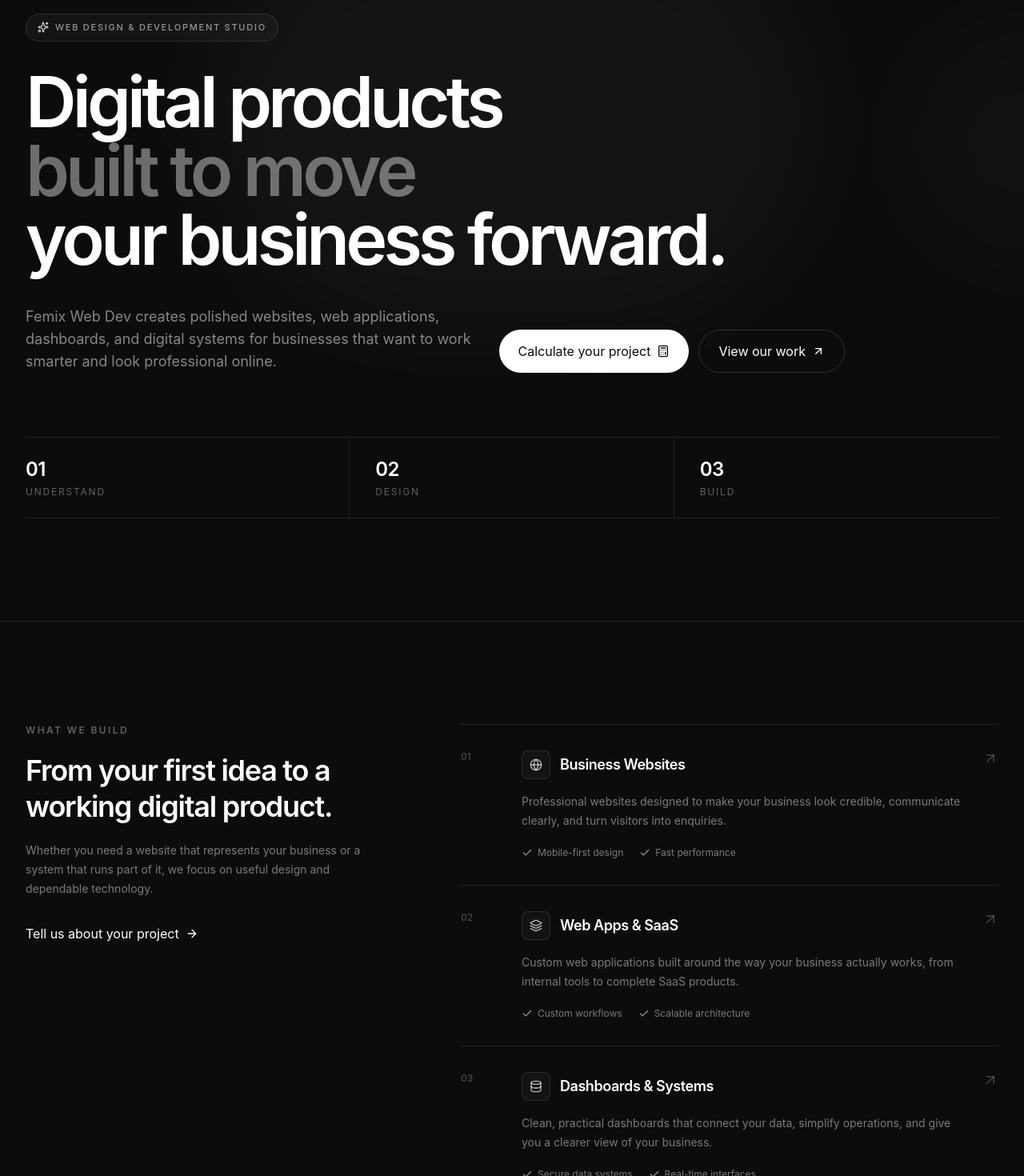
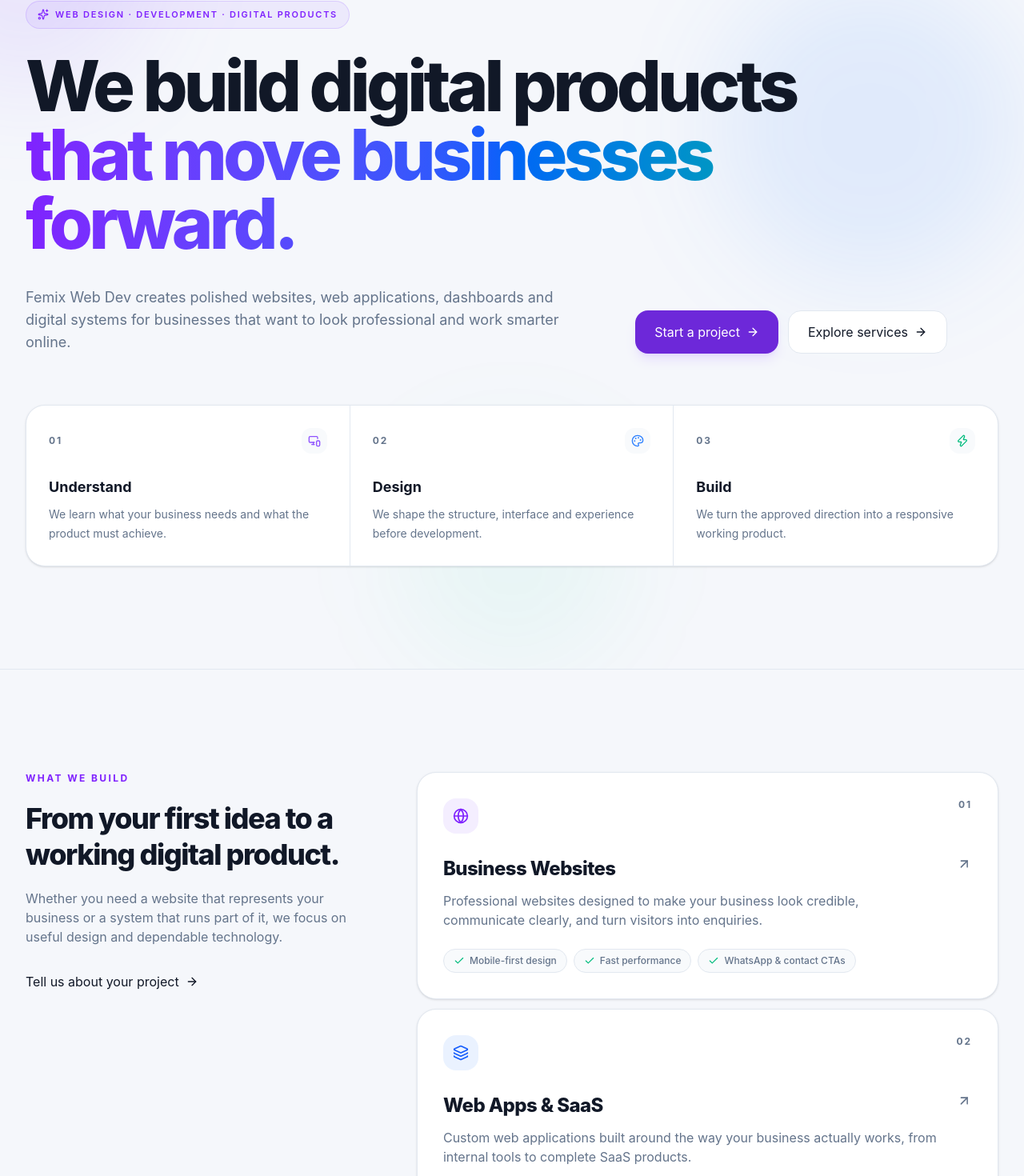
Before and after one commit to femixdigital/femix-web-dev, a React (Vite) app: page / in a window 1280 px wide. Shown: the part 184-1654 px from the top of the page at 80% size. Built offline with nearby package versions, Linux system fonts and the light colour scheme.

Commit message:
feat: redesign premium homepage

```diff
--- a/src/pages/Home.tsx
+++ b/src/pages/Home.tsx
@@ -4,200 +4,330 @@ import Pricing from '../components/Pricing';
 import {
   ArrowRight,
   ArrowUpRight,
-  Calculator,
   Check,
   Code2,
   Database,
   Globe,
   Layers3,
   MessageCircle,
+  MonitorSmartphone,
+  Palette,
   ShieldCheck,
   Sparkles,
+  Zap,
 } from 'lucide-react';
 
 const services = [
   {
     number: '01',
     icon: Globe,
+    accent: 'violet',
     title: 'Business Websites',
     description:
       'Professional websites designed to make your business look credible, communicate clearly, and turn visitors into enquiries.',
-    features: ['Mobile-first design', 'Fast performance'],
+    features: ['Mobile-first design', 'Fast performance', 'WhatsApp & contact CTAs'],
   },
   {
     number: '02',
     icon: Layers3,
+    accent: 'blue',
     title: 'Web Apps & SaaS',
     description:
       'Custom web applications built around the way your business actually works, from internal tools to complete SaaS products.',
-    features: ['Custom workflows', 'Scalable architecture'],
+    features: ['Custom workflows', 'Scalable architecture', 'User accounts'],
   },
   {
     number: '03',
     icon: Database,
+    accent: 'emerald',
     title: 'Dashboards & Systems',
     description:
       'Clean, practical dashboards that connect your data, simplify operations, and give you a clearer view of your business.',
-    features: ['Secure data systems', 'Real-time interfaces'],
+    features: ['Secure data systems', 'Admin dashboards', 'Real-time interfaces'],
+  },
+];
+
+const process = [
+  {
+    number: '01',
+    title: 'Understand',
+    description: 'We learn what your business needs and what the product must achieve.',
+  },
+  {
+    number: '02',
+    title: 'Design',
+    description: 'We shape the structure, interface and experience before development.',
+  },
+  {
+    number: '03',
+    title: 'Build',
+    description: 'We turn the approved direction into a responsive working product.',
   },
 ];
 
 const technologies = [
   { label: 'React', icon: Code2 },
-  { label: 'TypeScript', icon: Globe },
+  { label: 'TypeScript', icon: Code2 },
   { label: 'Supabase', icon: Database },
   { label: 'Tailwind CSS', icon: Layers3 },
 ];
 
 export const Home: React.FC = () => {
   return (
-    <div className="overflow-hidden bg-[#0c0c0b] text-white">
+    <div className="overflow-hidden bg-[var(--app-bg)] text-[var(--app-text)]">
       {/* Hero */}
-      <section className="relative border-b border-white/10">
-        <div className="pointer-events-none absolute inset-0">
-          <div className="absolute left-1/2 top-0 h-[520px] w-[760px] -translate-x-1/2 rounded-full bg-white/[0.035] blur-3xl" />
-          <div className="absolute -right-40 top-32 h-80 w-80 rounded-full bg-amber-100/[0.025] blur-3xl" />
+      <section className="relative border-b border-[var(--app-border)]">
+        <div className="pointer-events-none absolute inset-0 overflow-hidden">
+          <div className="absolute -left-32 -top-24 h-80 w-80 rounded-full bg-violet-500/10 blur-3xl" />
+          <div className="absolute right-0 top-20 h-96 w-96 rounded-full bg-blue-500/10 blur-3xl" />
+          <div className="absolute bottom-0 left-1/2 h-72 w-72 -translate-x-1/2 rounded-full bg-emerald-400/5 blur-3xl" />
         </div>
 
-        <div className="relative mx-auto max-w-7xl px-5 pb-24 pt-20 sm:px-8 sm:pb-28 sm:pt-28 lg:pb-32 lg:pt-32">
-          <div className="max-w-5xl">
-            <div className="mb-8 inline-flex items-center gap-2 rounded-full border border-white/10 bg-white/[0.035] px-3.5 py-2 text-[11px] font-medium uppercase tracking-[0.16em] text-white/55">
-              <Sparkles className="h-3.5 w-3.5 text-white/80" />
-              Web design & development studio
+        <div className="relative mx-auto max-w-7xl px-5 pb-20 pt-16 sm:px-8 sm:pb-28 sm:pt-24 lg:pb-32 lg:pt-28">
+          <div className="max-w-6xl">
+            <div className="mb-7 inline-flex items-center gap-2 rounded-full border border-violet-500/20 bg-violet-500/8 px-3.5 py-2 text-[11px] font-semibold uppercase tracking-[0.16em] text-violet-600 dark:text-violet-300">
+              <Sparkles className="h-3.5 w-3.5" />
+              Web design · Development · Digital products
             </div>
 
-            <h1 className="max-w-5xl text-5xl font-semibold leading-[0.98] tracking-[-0.055em] text-white sm:text-7xl lg:text-[88px]">
-              Digital products
-              <span className="block text-white/40">built to move</span>
-              your business forward.
+            <h1 className="max-w-6xl text-5xl font-extrabold leading-[0.98] tracking-[-0.055em] sm:text-7xl lg:text-[88px]">
+              We build digital products
+              <span className="block bg-gradient-to-r from-violet-600 via-blue-600 to-emerald-500 bg-clip-text text-transparent">
+                that move businesses forward.
+              </span>
             </h1>
 
-            <div className="mt-10 flex flex-col gap-8 sm:flex-row sm:items-end sm:justify-between">
-              <p className="max-w-xl text-base leading-7 text-white/50 sm:text-lg">
-                Femix Web Dev creates polished websites, web applications, dashboards,
-                and digital systems for businesses that want to work smarter and look
-                professional online.
+            <div className="mt-9 grid gap-8 lg:grid-cols-[1fr_auto] lg:items-end">
+              <p className="max-w-2xl text-base leading-7 text-[var(--app-muted)] sm:text-lg">
+                Femix Web Dev creates polished websites, web applications,
+                dashboards and digital systems for businesses that want to
+                look professional and work smarter online.
               </p>
 
-              <div className="flex shrink-0 flex-col gap-3 sm:flex-row">
+              <div className="flex flex-col gap-3 sm:flex-row">
                 <Link
                   to="/estimator"
-                  className="group flex items-center justify-center gap-2 rounded-full bg-white px-6 py-3.5 text-sm font-semibold text-[#0c0c0b] transition-transform hover:scale-[1.02]"
+                  className="group inline-flex items-center justify-center gap-2 rounded-2xl bg-[var(--app-brand)] px-6 py-3.5 text-sm font-bold text-white shadow-lg shadow-violet-500/15 transition hover:-translate-y-0.5 hover:shadow-xl"
                 >
-                  Calculate your project
-                  <Calculator className="h-4 w-4" />
+                  Start a project
+                  <ArrowRight className="h-4 w-4 transition-transform group-hover:translate-x-0.5" />
                 </Link>
 
-                <Link
-                  to="/portfolio"
-                  className="flex items-center justify-center gap-2 rounded-full border border-white/15 px-6 py-3.5 text-sm font-medium text-white transition-colors hover:border-white/30 hover:bg-white/5"
+                <a
+                  href="#services"
+                  className="inline-flex items-center justify-center gap-2 rounded-2xl border border-[var(--app-border)] bg-[var(--app-surface)] px-6 py-3.5 text-sm font-semibold text-[var(--app-text)] transition hover:border-violet-400/40 hover:bg-[var(--app-surface-2)]"
                 >
-                  View our work
-                  <ArrowUpRight className="h-4 w-4" />
-                </Link>
+                  Explore services
+                  <ArrowRight className="h-4 w-4" />
+                </a>
               </div>
             </div>
           </div>
 
-          <div className="mt-20 grid border-y border-white/10 sm:grid-cols-3">
-            <div className="border-b border-white/10 py-6 sm:border-b-0 sm:border-r sm:pr-8">
-              <p className="text-2xl font-semibold tracking-tight">01</p>
-              <p className="mt-1 text-xs uppercase tracking-[0.15em] text-white/35">
-                Understand
+          <div className="mt-16 grid overflow-hidden rounded-3xl border border-[var(--app-border)] bg-[var(--app-surface)] shadow-sm sm:grid-cols-3">
+            {process.map(({ number, title, description }, index) => (
+              <div
+                key={number}
+                className={`p-6 sm:p-7 ${
+                  index < process.length - 1
+                    ? 'border-b border-[var(--app-border)] sm:border-b-0 sm:border-r'
+                    : ''
+                }`}
+              >
+                <div className="flex items-center justify-between">
+                  <span className="text-xs font-bold tracking-[0.16em] text-[var(--app-muted)]">
+                    {number}
+                  </span>
+                  <div className="flex h-8 w-8 items-center justify-center rounded-xl bg-[var(--app-surface-2)]">
+                    {number === '01' && <MonitorSmartphone className="h-4 w-4 text-violet-500" />}
+                    {number === '02' && <Palette className="h-4 w-4 text-blue-500" />}
+                    {number === '03' && <Zap className="h-4 w-4 text-emerald-500" />}
+                  </div>
+                </div>
+                <h2 className="mt-7 text-lg font-bold">{title}</h2>
+                <p className="mt-2 text-sm leading-6 text-[var(--app-muted)]">
+                  {description}
                 </p>
               </div>
-            <div className="border-b border-white/10 py-6 sm:border-b-0 sm:px-8 sm:border-r">
-              <p className="text-2xl font-semibold tracking-tight">02</p>
-              <p className="mt-1 text-xs uppercase tracking-[0.15em] text-white/35">
-                Design
-              </p>
-            </div>
-            <div className="py-6 sm:pl-8">
-              <p className="text-2xl font-semibold tracking-tight">03</p>
-              <p className="mt-1 text-xs uppercase tracking-[0.15em] text-white/35">
-                Build
-              </p>
-            </div>
+            ))}
           </div>
         </div>
       </section>
 
       {/* Services */}
-      <section className="mx-auto max-w-7xl px-5 py-24 sm:px-8 sm:py-28 lg:py-32">
-        <div className="grid gap-12 lg:grid-cols-[0.8fr_1.2fr] lg:gap-24">
-          <div>
-            <p className="text-xs font-semibold uppercase tracking-[0.2em] text-white/35">
+      <section id="services" className="scroll-mt-24">
+        <div className="mx-auto max-w-7xl px-5 py-24 sm:px-8 sm:py-28 lg:py-32">
+          <div className="grid gap-12 lg:grid-cols-[0.72fr_1.28fr] lg:gap-20">
+            <div className="lg:sticky lg:top-28 lg:self-start">
+              <p className="text-xs font-bold uppercase tracking-[0.2em] text-violet-600 dark:text-violet-300">
                 What we build
               </p>
-            <h2 className="mt-5 max-w-md text-3xl font-semibold leading-tight tracking-[-0.035em] sm:text-4xl">
+
+              <h2 className="mt-5 max-w-md text-3xl font-extrabold leading-tight tracking-[-0.04em] sm:text-4xl">
                 From your first idea to a working digital product.
               </h2>
-            <p className="mt-5 max-w-md text-sm leading-6 text-white/45">
-              Whether you need a website that represents your business or a system
-              that runs part of it, we focus on useful design and dependable
-              technology.
+
+              <p className="mt-5 max-w-md text-sm leading-6 text-[var(--app-muted)] sm:text-base">
+                Whether you need a website that represents your business or a
+                system that runs part of it, we focus on useful design and
+                dependable technology.
               </p>
 
               <Link
                 to="/contact"
-              className="mt-8 inline-flex items-center gap-2 text-sm font-medium text-white transition-colors hover:text-white/65"
+                className="mt-8 inline-flex items-center gap-2 text-sm font-bold text-[var(--app-text)] transition hover:text-violet-600 dark:hover:text-violet-300"
               >
                 Tell us about your project
                 <ArrowRight className="h-4 w-4" />
               </Link>
             </div>
 
-          <div className="divide-y divide-white/10 border-y border-white/10">
-            {services.map(({ number, icon: Icon, title, description, features }) => (
-              <div
+            <div className="space-y-3">
+              {services.map(({ number, icon: Icon, accent, title, description, features }) => {
+                const accentClass =
+                  accent === 'violet'
+                    ? 'bg-violet-500/10 text-violet-600 dark:text-violet-300'
+                    : accent === 'blue'
+                      ? 'bg-blue-500/10 text-blue-600 dark:text-blue-300'
+                      : 'bg-emerald-500/10 text-emerald-600 dark:text-emerald-300';
+
+                return (
+                  <article
                     key={number}
-                className="group grid gap-6 py-8 sm:grid-cols-[52px_1fr_auto] sm:items-start sm:gap-6"
+                    className="group rounded-3xl border border-[var(--app-border)] bg-[var(--app-surface)] p-6 shadow-sm transition hover:-translate-y-0.5 hover:shadow-lg sm:p-8"
                   >
-                <span className="text-xs font-medium text-white/25">{number}</span>
-
-                <div>
-                  <div className="flex items-center gap-3">
-                    <div className="flex h-9 w-9 items-center justify-center rounded-lg border border-white/10 bg-white/[0.03] text-white/70">
-                      <Icon className="h-4 w-4" />
-                    </div>
-                    <h3 className="text-lg font-semibold tracking-tight">{title}</h3>
+                    <div className="flex items-start justify-between gap-5">
+                      <div className={`flex h-11 w-11 items-center justify-center rounded-2xl ${accentClass}`}>
+                        <Icon className="h-5 w-5" />
                       </div>
 
-                  <p className="mt-4 max-w-xl text-sm leading-6 text-white/45">
+                      <span className="text-xs font-bold tracking-[0.16em] text-[var(--app-muted)]">
+                        {number}
+                      </span>
+                    </div>
+
+                    <div className="mt-7 flex items-start justify-between gap-5">
+                      <div>
+                        <h3 className="text-xl font-extrabold tracking-tight sm:text-2xl">
+                          {title}
+                        </h3>
+
+                        <p className="mt-3 max-w-2xl text-sm leading-6 text-[var(--app-muted)] sm:text-base">
                           {description}
                         </p>
+                      </div>
 
-                  <div className="mt-5 flex flex-wrap gap-x-5 gap-y-2">
+                      <ArrowUpRight className="hidden h-5 w-5 text-[var(--app-muted)] transition group-hover:-translate-y-1 group-hover:translate-x-1 sm:block" />
+                    </div>
+
+                    <div className="mt-6 flex flex-wrap gap-2">
                       {features.map((feature) => (
                         <span
                           key={feature}
-                        className="flex items-center gap-1.5 text-xs text-white/45"
+                          className="inline-flex items-center gap-1.5 rounded-full border border-[var(--app-border)] bg-[var(--app-surface-2)] px-3 py-1.5 text-xs font-medium text-[var(--app-muted)]"
                         >
-                        <Check className="h-3.5 w-3.5 text-white/60" />
+                          <Check className="h-3.5 w-3.5 text-emerald-500" />
                           {feature}
                         </span>
                       ))}
                     </div>
+                  </article>
+                );
+              })}
+            </div>
+          </div>
+        </div>
+      </section>
+
+      {/* Pricing */}
+      <Pricing />
+
+      {/* Portfolio preview */}
+      <section id="portfolio" className="scroll-mt-24 border-y border-[var(--app-border)] bg-[var(--app-surface-2)]">
+        <div className="mx-auto max-w-7xl px-5 py-24 sm:px-8 sm:py-28 lg:py-32">
+          <div className="flex flex-col gap-6 sm:flex-row sm:items-end sm:justify-between">
+            <div>
+              <p className="text-xs font-bold uppercase tracking-[0.2em] text-blue-600 dark:text-blue-300">
+                Selected work
+              </p>
+              <h2 className="mt-4 text-3xl font-extrabold tracking-[-0.04em] sm:text-4xl">
+                Built for real businesses.
+              </h2>
+              <p className="mt-4 max-w-xl text-sm leading-6 text-[var(--app-muted)] sm:text-base">
+                Explore websites, interfaces and digital products created by
+                Femix Web Dev.
+              </p>
             </div>
 
-                <ArrowUpRight className="hidden h-5 w-5 text-white/20 transition-all group-hover:-translate-y-1 group-hover:translate-x-1 group-hover:text-white sm:block" />
+            <Link
+              to="/portfolio"
+              className="inline-flex items-center gap-2 text-sm font-bold text-[var(--app-text)] hover:text-blue-600 dark:hover:text-blue-300"
+            >
+              View full portfolio
+              <ArrowUpRight className="h-4 w-4" />
+            </Link>
           </div>
+
+          <div className="mt-12 grid gap-4 md:grid-cols-3">
+            {[
+              {
+                title: 'Business websites',
+                text: 'Professional digital presence designed around your brand.',
+                icon: Globe,
+                accent: 'violet',
+              },
+              {
+                title: 'Web applications',
+                text: 'Interactive products with accounts, workflows and data.',
+                icon: Layers3,
+                accent: 'blue',
+              },
+              {
+                title: 'Business systems',
+                text: 'Dashboards and tools that make everyday operations clearer.',
+                icon: Database,
+                accent: 'emerald',
+              },
+            ].map(({ title, text, icon: Icon, accent }) => (
+              <Link
+                key={title}
+                to="/portfolio"
+                className="group rounded-3xl border border-[var(--app-border)] bg-[var(--app-surface)] p-7 shadow-sm transition hover:-translate-y-1 hover:shadow-lg"
+              >
+                <div
+                  className={`flex h-12 w-12 items-center justify-center rounded-2xl ${
+                    accent === 'violet'
+                      ? 'bg-violet-500/10 text-violet-600 dark:text-violet-300'
+                      : accent === 'blue'
+                        ? 'bg-blue-500/10 text-blue-600 dark:text-blue-300'
+                        : 'bg-emerald-500/10 text-emerald-600 dark:text-emerald-300'
+                  }`}
+                >
+                  <Icon className="h-5 w-5" />
+                </div>
+
+                <h3 className="mt-8 text-lg font-extrabold">{title}</h3>
+                <p className="mt-2 text-sm leading-6 text-[var(--app-muted)]">{text}</p>
+
+                <span className="mt-7 inline-flex items-center gap-2 text-xs font-bold">
+                  Explore work
+                  <ArrowUpRight className="h-4 w-4 transition group-hover:-translate-y-0.5 group-hover:translate-x-0.5" />
+                </span>
+              </Link>
             ))}
           </div>
         </div>
       </section>
 
-      <Pricing />
-
       {/* Technology */}
-      <section className="border-y border-white/10 bg-white/[0.02]">
-        <div className="mx-auto max-w-7xl px-5 py-14 sm:px-8">
+      <section className="border-b border-[var(--app-border)]">
+        <div className="mx-auto max-w-7xl px-5 py-16 sm:px-8">
           <div className="flex flex-col gap-8 lg:flex-row lg:items-center lg:justify-between">
             <div>
-              <p className="text-xs font-semibold uppercase tracking-[0.2em] text-white/30">
-                Built with modern technology
+              <p className="text-xs font-bold uppercase tracking-[0.2em] text-[var(--app-muted)]">
+                Modern technology
               </p>
-              <p className="mt-2 text-sm text-white/45">
+              <p className="mt-2 text-sm text-[var(--app-muted)]">
                 A dependable stack for fast, maintainable digital products.
               </p>
             </div>
@@ -206,9 +336,9 @@ export const Home: React.FC = () => {
               {technologies.map(({ label, icon: Icon }) => (
                 <div
                   key={label}
-                  className="flex min-w-[130px] items-center gap-2.5 rounded-xl border border-white/10 bg-[#0c0c0b] px-4 py-3 text-xs font-medium text-white/55"
+                  className="flex min-w-[130px] items-center gap-2.5 rounded-2xl border border-[var(--app-border)] bg-[var(--app-surface)] px-4 py-3 text-xs font-bold text-[var(--app-muted)]"
                 >
-                  <Icon className="h-4 w-4 text-white/65" />
+                  <Icon className="h-4 w-4 text-violet-500" />
                   {label}
                 </div>
               ))}
@@ -217,40 +347,44 @@ export const Home: React.FC = () => {
         </div>
       </section>
 
-      {/* Trust / CTA */}
-      <section className="mx-auto max-w-7xl px-5 py-24 sm:px-8 sm:py-28 lg:py-32">
-        <div className="relative overflow-hidden rounded-3xl border border-white/10 bg-[#151514] p-8 sm:p-12 lg:p-16">
-          <div className="pointer-events-none absolute -right-24 -top-24 h-72 w-72 rounded-full bg-white/[0.035] blur-3xl" />
+      {/* Contact CTA */}
+      <section id="contact" className="scroll-mt-24">
+        <div className="mx-auto max-w-7xl px-5 py-24 sm:px-8 sm:py-28 lg:py-32">
+          <div className="relative overflow-hidden rounded-[2rem] border border-violet-500/20 bg-[var(--app-surface)] p-8 shadow-xl shadow-violet-500/5 sm:p-12 lg:p-16">
+            <div className="pointer-events-none absolute -right-24 -top-24 h-80 w-80 rounded-full bg-violet-500/10 blur-3xl" />
+            <div className="pointer-events-none absolute -bottom-28 left-1/3 h-72 w-72 rounded-full bg-emerald-500/8 blur-3xl" />
 
             <div className="relative grid gap-10 lg:grid-cols-[1fr_auto] lg:items-end">
               <div>
-              <div className="mb-6 flex h-10 w-10 items-center justify-center rounded-xl border border-white/10 bg-white/[0.04]">
-                <ShieldCheck className="h-5 w-5 text-white/70" />
+                <div className="mb-6 flex h-11 w-11 items-center justify-center rounded-2xl bg-emerald-500/10 text-emerald-500">
+                  <ShieldCheck className="h-5 w-5" />
                 </div>
 
-              <h2 className="max-w-2xl text-3xl font-semibold leading-tight tracking-[-0.04em] sm:text-5xl">
+                <h2 className="max-w-3xl text-3xl font-extrabold leading-tight tracking-[-0.04em] sm:text-5xl">
                   Have a project in mind?
-                <span className="block text-white/40">Let's turn it into something real.</span>
+                  <span className="block bg-gradient-to-r from-violet-600 to-blue-500 bg-clip-text text-transparent">
+                    Let's turn it into something real.
+                  </span>
                 </h2>
 
-              <p className="mt-5 max-w-xl text-sm leading-6 text-white/45 sm:text-base">
-                Get an initial estimate, show us what you need, and we'll help you
-                work out the right way to build it.
+                <p className="mt-5 max-w-xl text-sm leading-6 text-[var(--app-muted)] sm:text-base">
+                  Get an initial estimate, tell us what you need, and we'll
+                  help work out the right way to build it.
                 </p>
               </div>
 
               <div className="flex flex-col gap-3 sm:flex-row lg:flex-col">
                 <Link
                   to="/estimator"
-                className="flex items-center justify-center gap-2 rounded-full bg-white px-6 py-3.5 text-sm font-semibold text-[#0c0c0b] transition-transform hover:scale-[1.02]"
+                  className="inline-flex items-center justify-center gap-2 rounded-2xl bg-[var(--app-brand)] px-6 py-3.5 text-sm font-bold text-white shadow-lg shadow-violet-500/15 transition hover:-translate-y-0.5"
                 >
-                Start with an estimate
-                <Calculator className="h-4 w-4" />
+                  Get an estimate
+                  <ArrowRight className="h-4 w-4" />
                 </Link>
 
                 <Link
                   to="/contact"
-                className="flex items-center justify-center gap-2 rounded-full border border-white/15 px-6 py-3.5 text-sm font-medium text-white hover:bg-white/5"
+                  className="inline-flex items-center justify-center gap-2 rounded-2xl border border-[var(--app-border)] bg-[var(--app-surface-2)] px-6 py-3.5 text-sm font-bold text-[var(--app-text)] transition hover:border-violet-400/40"
                 >
                   Contact Femix
                   <MessageCircle className="h-4 w-4" />
@@ -258,7 +392,10 @@ export const Home: React.FC = () => {
               </div>
             </div>
           </div>
+        </div>
       </section>
     </div>
   );
 };
+
+export default Home;
```
Lines whose indentation alone changed are shown as unchanged.
